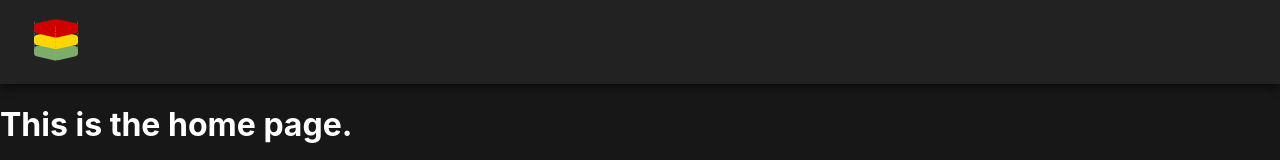
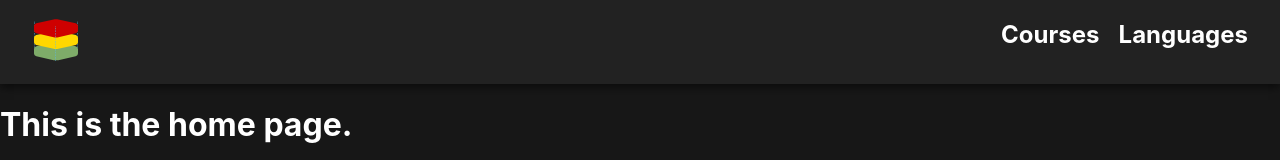
Before and after one commit to learnstack-io/learnstack-io, a Next.js app: page / in a window 1280 px wide. Shown: the top 160 px of the page. Built offline with nearby package versions, Linux system fonts and the light colour scheme.

Commit message:
Added Nav Links

```diff
--- a/components/Nav/Nav.module.css
+++ b/components/Nav/Nav.module.css
@@ -2,6 +2,18 @@
     background-color: var(--background-color-nav);
     box-shadow: var(--blocks-shadow);
     padding-left: 1rem;
+    display: flex;
+}
+
+.links {
+    margin-left: auto;
+    margin-right: 2rem;
+    display: flex;
+    justify-content: center;
+}
+
+.links > * {
+    margin-left: 1.2rem;
 }
 
 .logo {
--- a/components/Nav/Nav.tsx
+++ b/components/Nav/Nav.tsx
@@ -10,8 +10,17 @@ const Nav: FC = () => {
     return (
         <nav className={styles.nav}>
             <Link href="/">
-                <img className={styles.logo} src="/icons/logo.svg" alt="Logo" />
+                <a><img className={styles.logo} src="/icons/logo.svg" alt="Logo" /></a>
             </Link>
+            <div className={styles.links}>
+                <Link href="/courses">
+                    <a><h1>Courses</h1></a>
+                </Link>
+                <Link href="/languages">
+                    <a><h1>Languages</h1></a>
+                </Link>
+            </div>
+
         </nav>
     )
 }
```
